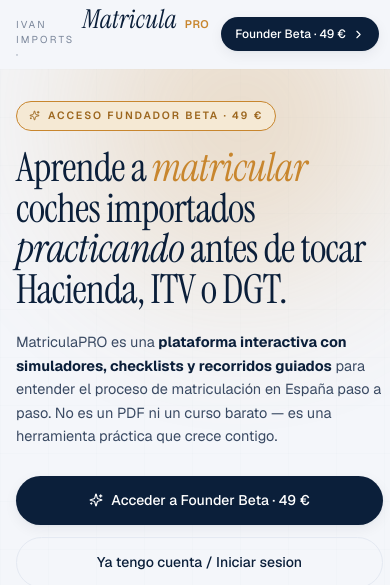
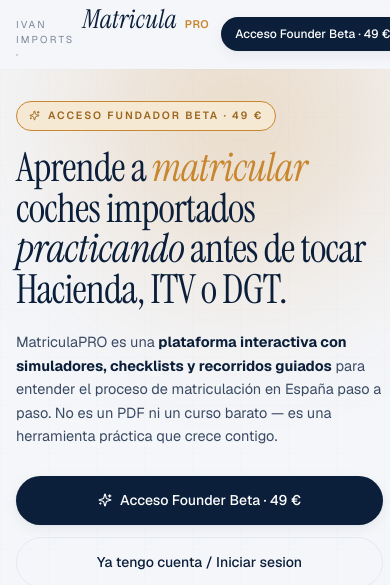
Before and after one commit to zzekrozz/matriculapro, a Next.js app: page / in a window 390 px wide. Shown: the top 585 px of the page. Built offline with nearby package versions, Linux system fonts and the light colour scheme; no server answers.

Commit message:
tune founder beta mobile ctas

```diff
--- a/src/app/auth/register/page.tsx
+++ b/src/app/auth/register/page.tsx
@@ -39,7 +39,7 @@
             </h1>
             <p className="text-[13px] text-ink-soft mb-6">
               Explora MatriculaPRO en modo demo.{' '}
-              <Link href="/#precios" className="text-accent-deep hover:underline">Acceso Founder · 49 €</Link>{' '}
+              <Link href="/#precios" className="text-accent-deep hover:underline">Acceso Founder Beta · 49 €</Link>{' '}
               para acceso completo.
             </p>
           </>
--- a/src/components/landing/Landing.tsx
+++ b/src/components/landing/Landing.tsx
@@ -69,7 +69,7 @@
           <Link href={buyHref}
             className="inline-flex items-center gap-1.5 px-3.5 sm:px-4 py-2 rounded-full text-[12px] sm:text-[12.5px] font-medium transition-transform hover:scale-[1.02] whitespace-nowrap"
             style={{ background: tokens.color.ink, color: '#fff', boxShadow: tokens.shadow.md }}>
-            Founder Beta · 49 € <ChevronRight size={13} />
+            Acceso Founder Beta · 49 € <ChevronRight size={13} />
           </Link>
         </div>
       </div>
@@ -130,7 +130,7 @@
               <Link href={buyHref}
                 className="w-full sm:w-auto inline-flex items-center justify-center gap-2 px-5 py-3.5 rounded-full text-[14px] font-medium transition-transform hover:scale-[1.02]"
                 style={{ background: tokens.color.ink, color: '#fff', boxShadow: tokens.shadow.md }}>
-                <Sparkles size={14} /> Acceder a Founder Beta · 49 €
+                <Sparkles size={14} /> Acceso Founder Beta · 49 €
               </Link>
               <Link href="/auth/login"
                 className="w-full sm:w-auto inline-flex items-center justify-center gap-2 px-5 py-3.5 rounded-full text-[14px] font-medium"
```
